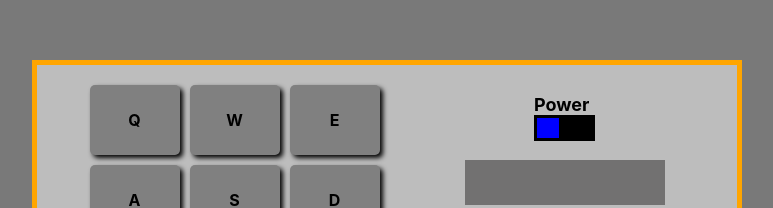
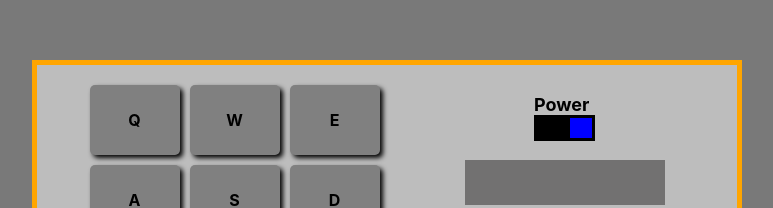
Before and after one commit to RostyslavSynenko/drum-machine, a React (Create React App) app: page / in a window 1280 px wide. Shown: the part 200-408 px from the top of the page, without its empty margins (253-1026 px from the left). Built offline with nearby package versions, Linux system fonts and the light colour scheme.

Commit message:
fix bugs

```diff
--- a/src/components/Control.js
+++ b/src/components/Control.js
@@ -1,11 +1,11 @@
 import React from 'react';
 
-const Control = ({ title, onClick }) => {
+const Control = ({ title, onClick, styles }) => {
   return (
     <div>
       <p>{title}</p>
       <div className={'select'} onClick={onClick}>
-        <div className={'inner'}></div>
+        <div className={'inner'} style={styles}></div>
       </div>
     </div>
   );
--- a/src/components/ControlsContainer.js
+++ b/src/components/ControlsContainer.js
@@ -28,10 +28,10 @@ const ControlsContainer = () => {
 
   return (
     <div className={'controls-container'}>
-      <Control title={'Power'} onClick={powerControl} style={powerSlider} />
+      <Control title={'Power'} onClick={powerControl} styles={powerSlider} />
       <Display />
       <VolumeSlider />
-      <Control title={'Bank'} onClick={selectBank} style={bankSlider} />
+      <Control title={'Bank'} onClick={selectBank} styles={bankSlider} />
     </div>
   );
 };
--- a/src/components/DrumPad.js
+++ b/src/components/DrumPad.js
@@ -37,7 +37,9 @@ const DramPad = ({ clipId, clip, keyTrigger }) => {
     sound.currentTime = 0;
     sound.play();
     activatePad();
-    setTimeout(() => activatePad(), 100);
+    setTimeout(() => {
+      setPadStyle(passiveStyle);
+    }, 100);
     displayClipName(clipId);
   };
 
```
